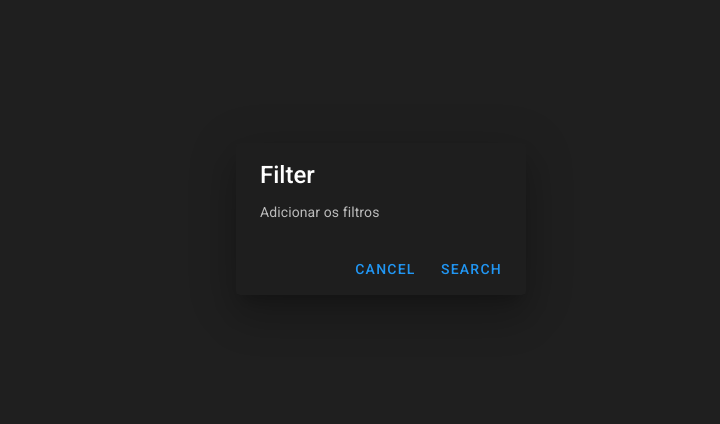
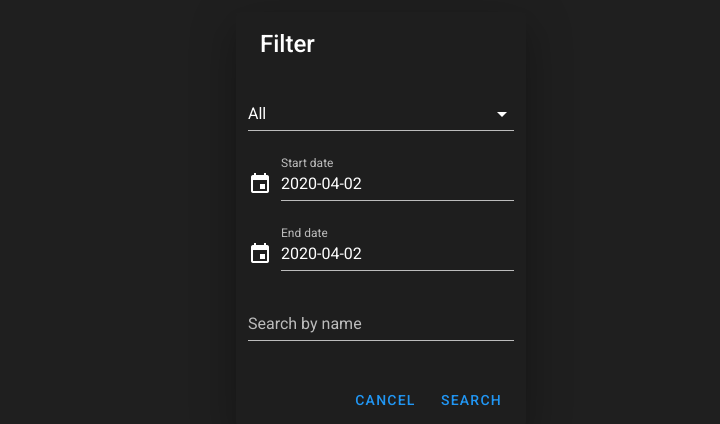
Before and after one commit to saraiva1989/GameReleaseVue, a Vue app: page /#/ in a window 1280 px wide. Both pictures are taken after a click on the button 940 px from the left and 38 px from the top of the page. Shown: the part 181-605 px from the top of the page, without its empty margins (259-979 px from the left). Built offline with nearby package versions, Linux system fonts and the light colour scheme; no server answers.

Commit message:
finalizado a layout do filtro

```diff
--- a/src/views/Recent.vue
+++ b/src/views/Recent.vue
@@ -9,7 +9,7 @@
 }
 p {
   font-size: 20px;
-  margin-top: 10px
+  margin-top: 10px;
 }
 </style>
 
@@ -19,14 +19,77 @@ p {
       <v-card>
         <v-card-title class="headline">Filter</v-card-title>
 
-        <v-card-text>Adicionar os filtros</v-card-text>
+        <v-container>
+          <v-select
+            v-model="consoleSelected"
+            :items="consoleItens"
+            item-text="nome"
+            item-value="id"
+            label="nome"
+            persistent-hint
+            return-object
+            single-line
+          ></v-select>
+
+          <v-menu
+            ref="modalDataStart"
+            v-model="modalDataStart"
+            :close-on-content-click="false"
+            :nudge-right="40"
+            transition="scale-transition"
+            offset-y
+            min-width="290px"
+          >
+            <template v-slot:activator="{ on }">
+              <v-text-field
+                v-model="fiterDateStart"
+                label="Start date"
+                prepend-icon="mdi-calendar"
+                readonly
+                v-on="on"
+              ></v-text-field>
+            </template>
+            <v-date-picker v-model="fiterDateStart" @input="menu2 = false">
+              <v-spacer></v-spacer>
+              <v-btn text color="primary" @click="modalDataStart = false">Cancel</v-btn>
+              <v-btn text color="primary" @click="$refs.modalDataStart.save(fiterDateStart)">OK</v-btn>
+            </v-date-picker>
+          </v-menu>
+
+          <v-menu
+            ref="modalDataEnd"
+            v-model="modalDataEnd"
+            :close-on-content-click="false"
+            :nudge-right="40"
+            transition="scale-transition"
+            offset-y
+            min-width="290px"
+          >
+            <template v-slot:activator="{ on }">
+              <v-text-field
+                v-model="fiterDateEnd"
+                label="End date"
+                prepend-icon="mdi-calendar"
+                readonly
+                v-on="on"
+              ></v-text-field>
+            </template>
+            <v-date-picker v-model="fiterDateEnd" @input="menu2 = false">
+              <v-spacer></v-spacer>
+              <v-btn text color="primary" @click="modalDataEnd = false">Cancel</v-btn>
+              <v-btn text color="primary" @click="$refs.modalDataEnd.save(fiterDateEnd)">OK</v-btn>
+            </v-date-picker>
+          </v-menu>
+
+          <v-text-field label="Search by name" v-model="searchName"></v-text-field>
+        </v-container>
 
         <v-card-actions>
           <v-spacer></v-spacer>
 
           <v-btn color="blue" text @click="dialogFilter = false">Cancel</v-btn>
 
-          <v-btn color="blue" text @click="dialogFilter = false">Search</v-btn>
+          <v-btn color="blue" text @click="search()">Search</v-btn>
         </v-card-actions>
       </v-card>
     </v-dialog>
@@ -60,6 +123,20 @@ export default {
 
   data() {
     return {
+      searchName: null,
+      fiterDateStart: new Date().toISOString().substr(0, 10),
+      fiterDateEnd: new Date().toISOString().substr(0, 10),
+      modalDataStart: false,
+      modalDataEnd: false,
+
+      consoleSelected: { nome: "Todos", id: "" },
+      consoleItens: [
+        { nome: "All", id: "" },
+        { nome: "PS4", id: "18" },
+        { nome: "Xbox One", id: "1" },
+        { nome: "PC", id: "4" },
+        { nome: "Switch", id: "7" }
+      ],
       next: null,
       carregando: false,
       dataInicio: null,
@@ -69,6 +146,13 @@ export default {
     };
   },
   methods: {
+    search() {
+      this.dialogFilter = false;
+      console.log(
+        `console - ${this.consoleSelected.nome} | inicio ${this.fiterDateStart} | fim - ${this.fiterDateEnd} |
+        nome - ${this.searchName}`
+      );
+    },
     setData() {
       var dataInicio = new Date().setDate(new Date().getDate() - 92);
       dataInicio = new Date(dataInicio).toLocaleDateString("pt-BR");
```
